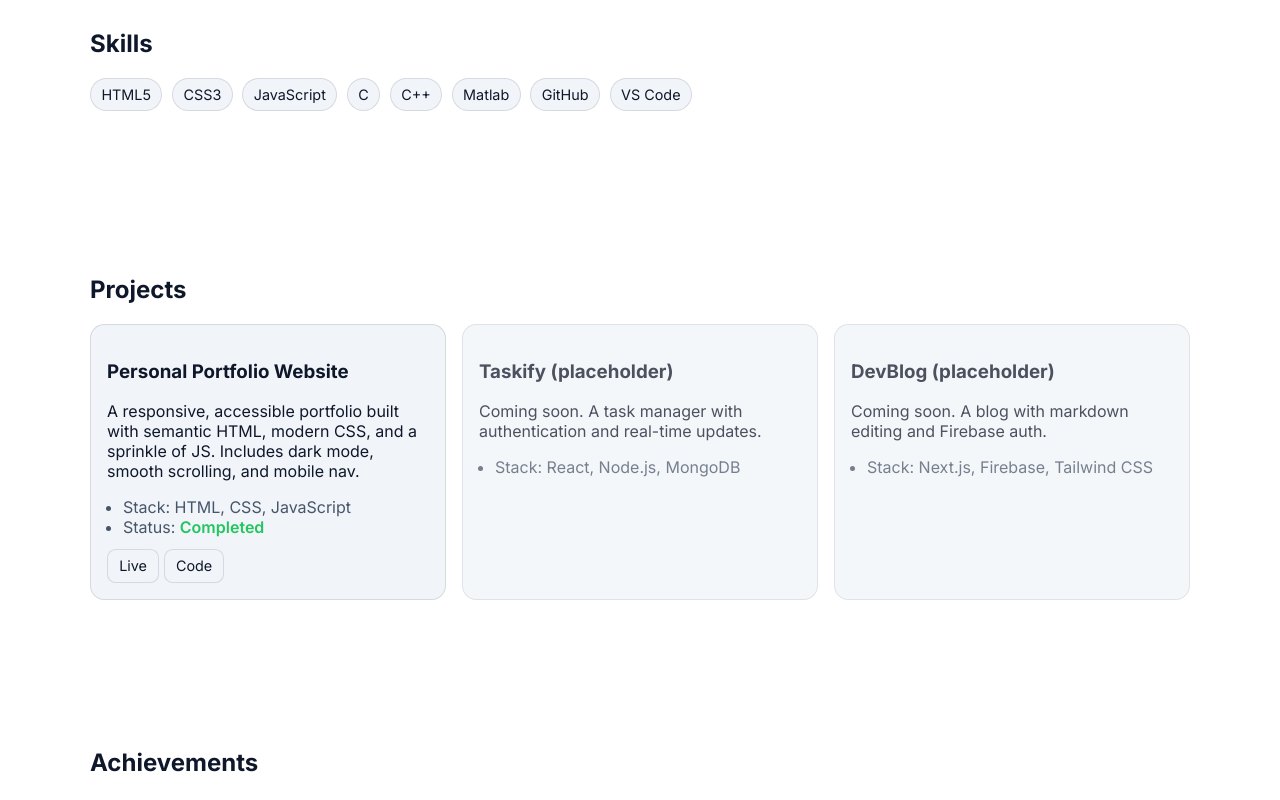
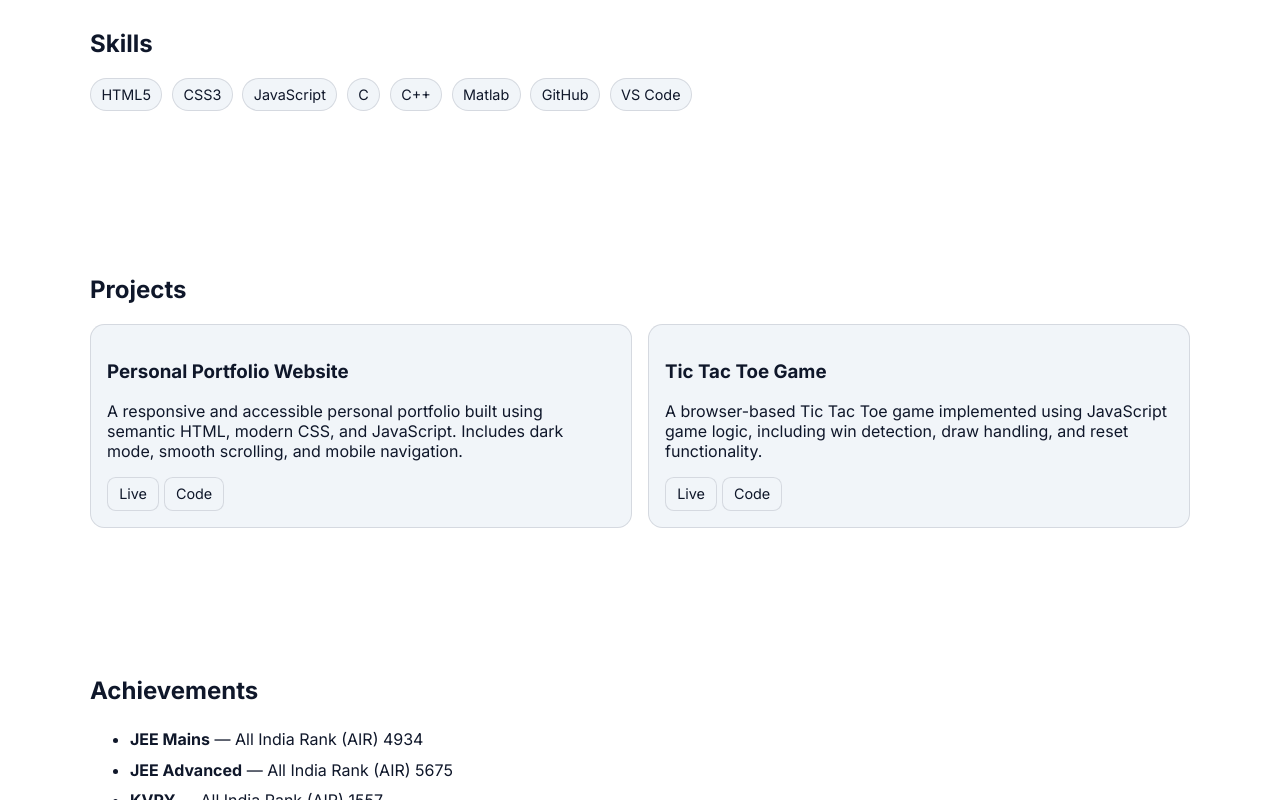
Before and after one commit to kkunal01/portfolio, a plain HTML site: page index.html in a window 1280 px wide. Shown: the part 761-1561 px from the top of the page. Drawn offline with Linux system fonts and the light colour scheme.

Commit message:
project and resume update

```diff
--- a/index.html
+++ b/index.html
@@ -53,7 +53,7 @@
       <h2>About</h2>
       <p>
         I’m a pre-final year Electronics and Communication Engineering student at
-        <strong>IIT (ISM) Dhanbad</strong> (CGPA: 8.65/10). I enjoy transforming ideas into simple, fast, and
+        <strong>IIT (ISM) Dhanbad</strong> (CGPA: 8.88/10). I enjoy transforming ideas into simple, fast, and
          accessible web experiences.Currently, I’m strengthening my fundamentals in HTML, CSS, and JavaScript
          while improving problem-solving skills through Data Structures and Algorithms (DSA).
       </p>
@@ -76,35 +76,37 @@
     <section id="projects" class="section container">
       <h2>Projects</h2>
       <div class="grid">
+
+        <!-- Portfolio -->
         <article class="card">
           <div class="card-body">
             <h3>Personal Portfolio Website</h3>
-            <p>A responsive, accessible portfolio built with semantic HTML, modern CSS, and a sprinkle of JS. Includes dark mode, smooth scrolling, and mobile nav.</p>
-            <ul class="meta">
-              <li>Stack: HTML, CSS, JavaScript</li>
-              <li>Status: <span class="status done">Completed</span></li>
-            </ul>
+            <p>
+              A responsive and accessible personal portfolio built using semantic HTML,
+              modern CSS, and JavaScript. Includes dark mode, smooth scrolling, and mobile navigation.
+            </p>
             <div class="card-actions">
               <a class="btn small" href="https://kkunal01.github.io/portfolio/" target="_blank">Live</a>
               <a class="btn small" href="https://github.com/kkunal01/portfolio" target="_blank">Code</a>
-
             </div>
           </div>
         </article>
-        <article class="card muted">
+
+        <!-- Tic Tac Toe -->
+        <article class="card">
           <div class="card-body">
-            <h3>Taskify (placeholder)</h3>
-            <p>Coming soon. A task manager with authentication and real-time updates.</p>
-            <ul class="meta"><li>Stack: React, Node.js, MongoDB</li></ul>
+            <h3>Tic Tac Toe Game</h3>
+            <p>
+              A browser-based Tic Tac Toe game implemented using JavaScript game logic,
+              including win detection, draw handling, and reset functionality.
+            </p>
+            <div class="card-actions">
+              <a class="btn small" href="https://kkunal01.github.io/Tic_tac_toe_game/" target="_blank">Live</a>
+              <a class="btn small" href="https://github.com/kkunal01/Tic_tac_toe_game" target="_blank">Code</a>
+            </div>
           </div>
         </article>
-        <article class="card muted">
-          <div class="card-body">
-            <h3>DevBlog (placeholder)</h3>
-            <p>Coming soon. A blog with markdown editing and Firebase auth.</p>
-            <ul class="meta"><li>Stack: Next.js, Firebase, Tailwind CSS</li></ul>
-          </div>
-        </article>
+
       </div>
     </section>
 
```
Also changed, not shown: 1 other file.
